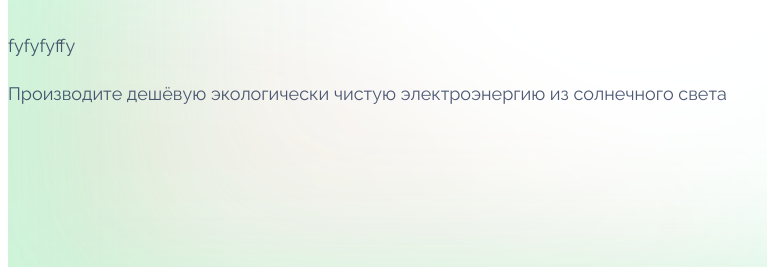
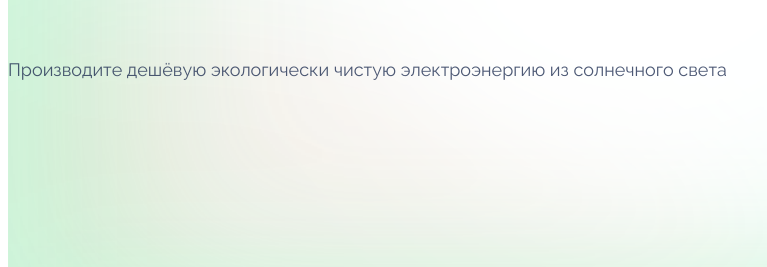
Before and after one commit to ResurrectedLady/green-corp-landing, a plain HTML site: page index.html in a window 1280 px wide. Shown: the part 496-763 px from the top of the page, 0-767 px from the left. Drawn offline with Linux system fonts and the light colour scheme.

Commit message:
alignment of the description

```diff
--- a/index.html
+++ b/index.html
@@ -15,7 +15,6 @@
   <section class="about">
     <div class="about__info">
       <h1>Солнечные панели GreenRobotic</h1>
-      <p>fyfyfyffy</p>
       <p>Производите дешёвую экологически чистую электроэнергию из солнечного света</p>
     </div>
     <div class="about__images">
--- a/main.css
+++ b/main.css
@@ -45,7 +45,7 @@ header {
   }
   .about {
     display: flex;
-    justify-content: space-around;
+    justify-content:  space-between;
     align-items: center;
     padding-bottom: 115px;
     padding-top: 115px;
@@ -70,6 +70,7 @@ header {
 
   .about_info {
     max-width: 550px;
+    white-space: normal;
   }
   .about {
     background: url('img/back.png') no-repeat;
```
